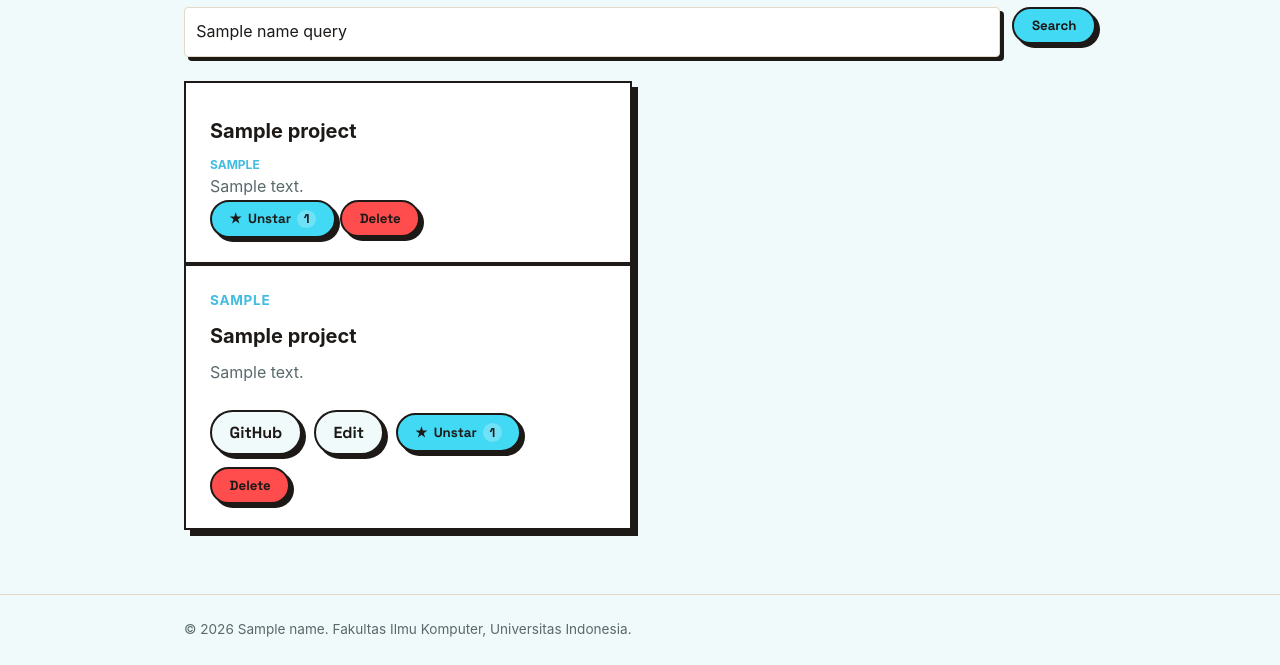
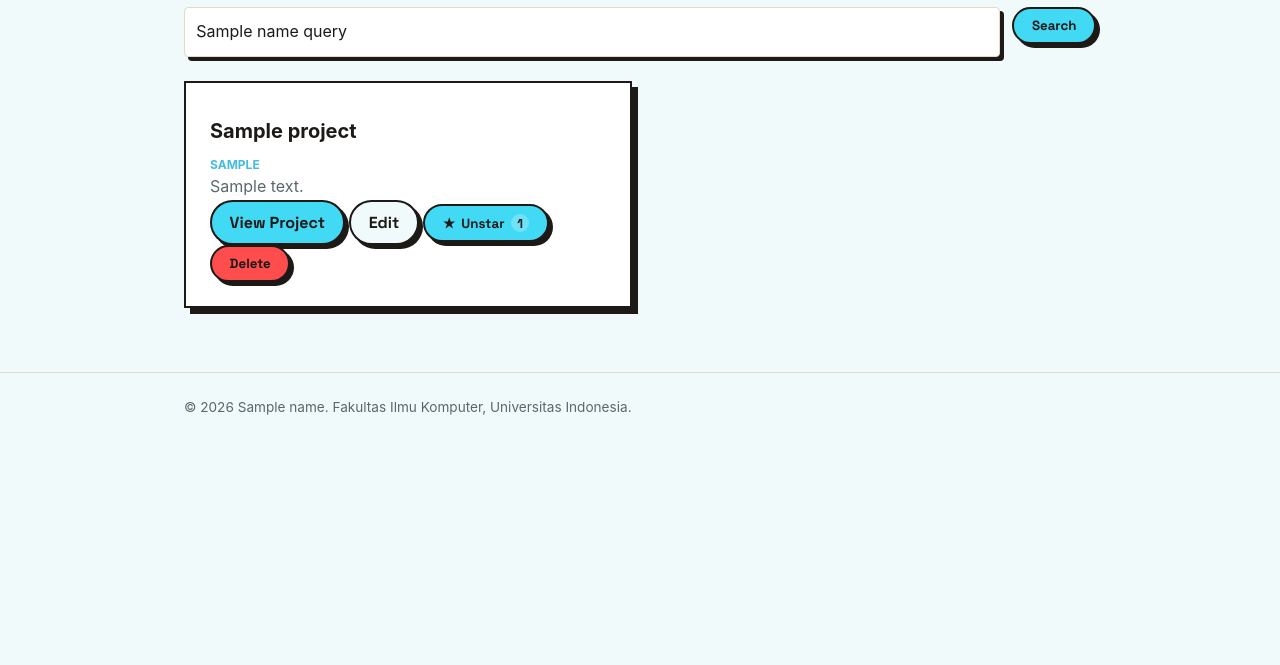
Before and after one commit to zuromu/PlatformBasedDevelopment, a Django app: template templates/projects.html in a window 1280 px wide. Shown: the part 236-901 px from the top of the page. After the commit the page ends 651 px from the top, so only its background shows below. Run offline with Django 5.2, Linux system fonts and the light colour scheme; a user stored in the database is signed in; tables that the repository leaves empty hold one stand-in row (values such as "Sample post"); the template is opened without the code that fills it: values that come from a table or form of the project are taken from there, most other values are stand-ins (such as "Sample title", 1, 10 or a date in 2020).

Commit message:
fix: show edit button using new javascript

```diff
--- a/templates/projects.html
+++ b/templates/projects.html
@@ -50,41 +50,6 @@
 
                 <!-- Project Grid -->
                 <div id="grid" class="experience-grid project-grid hide"></div>
-
-                <div class="experience-grid project-grid">
-                    {% for project in projects_list %}
-                        <article class="experience-card">
-                            <span class="experience-category" style="color: var(--accent-dark); font-weight: 700; text-transform: uppercase; font-size: 0.85rem; letter-spacing: 0.05em;">
-                                {{ project.tech_stack }}
-                            </span>
-                            <h2 style="margin-top: 0.5rem;">{{ project.name }}</h2>
-                            <p class="experience-description">
-                                {{ project.description }}
-                            </p>
-
-                            <div class="project-card-actions" style="margin-top: auto; padding-top: 1.5rem;">
-                                <div class="project-actions" style="display: flex; gap: 0.75rem; align-items: center; flex-wrap: wrap;">
-                                    {% if project.github_url %}
-                                        <a href="{{ project.github_url }}" target="_blank" class="button button-secondary">GitHub</a>
-                                    {% endif %}
-
-                                    {% if user.is_superuser or is_editor %}
-                                        <a href="{% url 'main:update_project' project.id %}" class="button button-secondary">Edit</a>
-                                    {% endif %}
-
-                                    {% include "components/project_star.html" with project=project %}
-
-                                    {% if user.is_superuser %}
-                                        <button type="button" class="button button-danger" popovertarget="delete-project-{{ project.id }}">
-                                            Delete
-                                        </button>
-                                        {% include "components/project_delete_modal.html" with project=project %}
-                                    {% endif %}
-                                </div>
-                            </div>
-                        </article>
-                    {% endfor %}
-                </div>
             </div>
         </section>
     </main>
@@ -94,6 +59,7 @@
     {% endif %}
 
     <script>
+    const IS_EDITOR = "{{ request.is_editor|yesno:'true,false' }}" === "true";
     // Configuration
     const BASE_PROJECTS_ENDPOINT = "{% url 'main:get_projects_json' %}";
     const IS_SUPERUSER = "{{ user.is_superuser|yesno:'true,false' }}" === "true";
@@ -140,8 +106,8 @@
             ? `<img src="${escapeHtml(project.project_image_url)}" alt="Image of ${escapeHtml(project.title)}" class="project-image">`
             : '';
 
-        const urlHtml = project.project_url
-            ? `<a href="${escapeHtml(project.project_url)}" class="button">View Project</a>`
+        const urlHtml = project.github_url
+            ? `<a href="${escapeHtml(project.github_url)}" class="button">View Project</a>`
             : '';
 
         // A dummy UUID used as a placeholder to be replaced with the real ID from the JSON data
@@ -150,6 +116,8 @@
         const starUrl = "{% url 'main:toggle_star_project' '00000000-0000-0000-0000-000000000000' %}"
             .replace('00000000-0000-0000-0000-000000000000', projectId);
 
+        const updateUrl = "{% url 'main:update_project' '00000000-0000-0000-0000-000000000000' %}".replace('00000000-0000-0000-0000-000000000000', projectId);
+        const editHtml = (IS_SUPERUSER || IS_EDITOR) ? `<a href="${updateUrl}" class="button button-secondary">Edit</a>` : '';
         const deleteHtml = IS_SUPERUSER
             ? `<form method="post" action="${deleteUrl}" style="display:inline;">
                 {% csrf_token %}
@@ -172,6 +140,7 @@
             <div class="project-card-actions">
                 <div class="project-actions">
                     ${urlHtml}
+                    ${editHtml}
 
                     <form method="post" action="${starUrl}" class="star-form">
                         {% csrf_token %}
```
Also changed, not shown: test.py (added).
